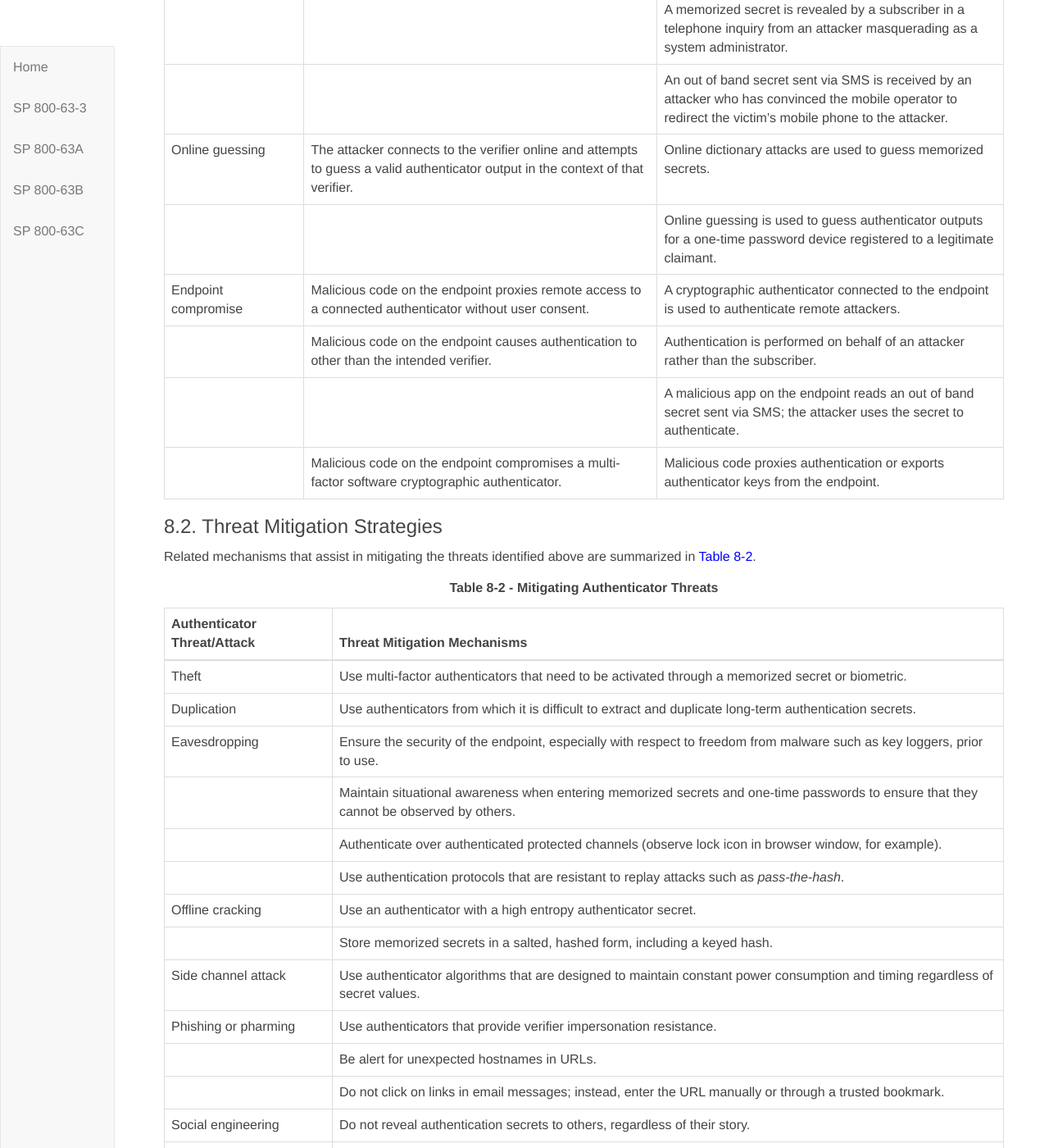
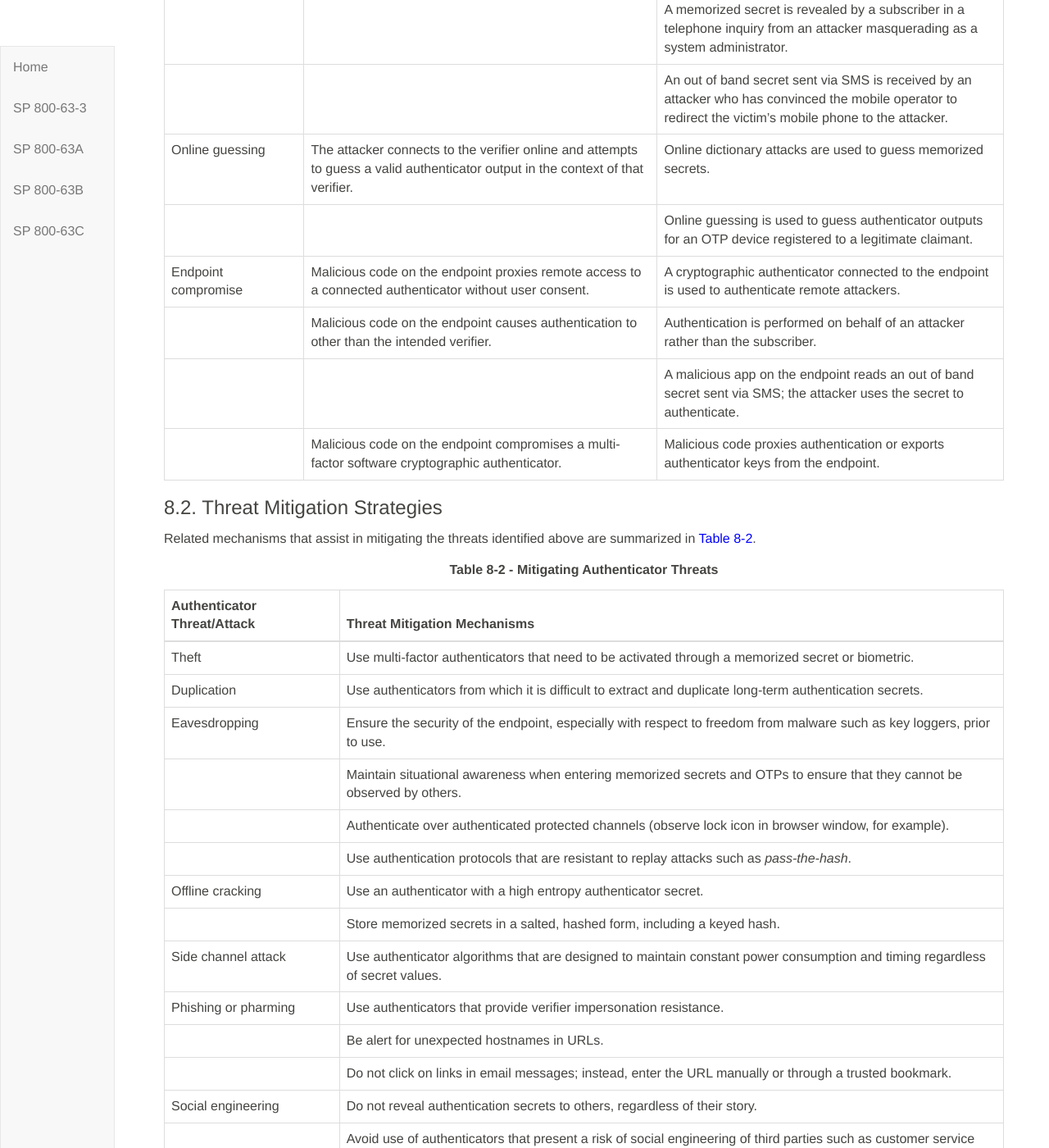
Before and after one commit to usnistgov/800-63-3, a Jekyll site: the page built from sp800-63b/sec8_security.md, in a window 1280 px wide and 1400 px high, scrolled down 1950 px. Shown: the whole window at 82% size. Built offline with Jekyll 4.4.1, drawn with Linux system fonts in a browser that asks for light colours; our own code applies the rules of GitHub Pages for plain Markdown files; some of the changed text lies outside the part shown.

Commit message:
Update sec8_security.md

```diff
--- a/sp800-63b/sec8_security.md
+++ b/sp800-63b/sec8_security.md
@@ -30,7 +30,7 @@ This document assumes that the subscriber is not colluding with the attacker who
 | **Authenticator Threats/Attacks**  | **Description**  | **Examples** |
 |------------------------------------|------------------|--------------|
 | Theft | A physical authenticator is stolen by an Attacker. | A hardware cryptographic device is stolen. |
-| | | A One-Time Password device is stolen. |
+| | | An OTP device is stolen. |
 | | | A look-up secret authenticator is stolen. |
 | | | A cell phone is stolen. |
 | Duplication | The subscriber's authenticator has been copied with or without their knowledge. | Passwords written on paper are disclosed.
@@ -52,7 +52,7 @@ This document assumes that the subscriber is not colluding with the attacker who
 | | | A memorized secret is revealed by a subscriber in a telephone inquiry from an attacker masquerading as a system administrator. |
 | | | An out of band secret sent via SMS is received by an attacker who has convinced the mobile operator to redirect the victim's mobile phone to the attacker. |
 | Online guessing | The attacker connects to the verifier online and attempts to guess a valid authenticator output in the context of that verifier. | Online dictionary attacks are used to guess memorized secrets. |
-| | | Online guessing is used to guess authenticator outputs for a one-time password device registered to a legitimate claimant. |
+| | | Online guessing is used to guess authenticator outputs for an OTP device registered to a legitimate claimant. |
 | Endpoint compromise | Malicious code on the endpoint proxies remote access to a connected authenticator without user consent. | A cryptographic authenticator connected to the endpoint is used to authenticate remote attackers. |
 | | Malicious code on the endpoint causes authentication to other than the intended verifier. | Authentication is performed on behalf of an attacker rather than the subscriber.
 | | | A malicious app on the endpoint reads an out of band secret sent via SMS; the attacker uses the secret to authenticate.
@@ -75,7 +75,7 @@ Related mechanisms that assist in mitigating the threats identified above are su
 | Theft | Use multi-factor authenticators that need to be activated through a memorized secret or biometric.|
 | Duplication |  Use authenticators from which it is difficult to extract and duplicate long-term authentication secrets. |
 | Eavesdropping | Ensure the security of the endpoint, especially with respect to freedom from malware such as key loggers, prior to use.
-| | Maintain situational awareness when entering memorized secrets and one-time passwords to ensure that they cannot be observed by others.
+| | Maintain situational awareness when entering memorized secrets and OTPs to ensure that they cannot be observed by others.
 | | Authenticate over authenticated protected channels (observe lock icon in browser window, for example).
 | | Use authentication protocols that are resistant to replay attacks such as *pass-the-hash*.
 | Offline cracking | Use an authenticator with a high entropy authenticator secret.
```
